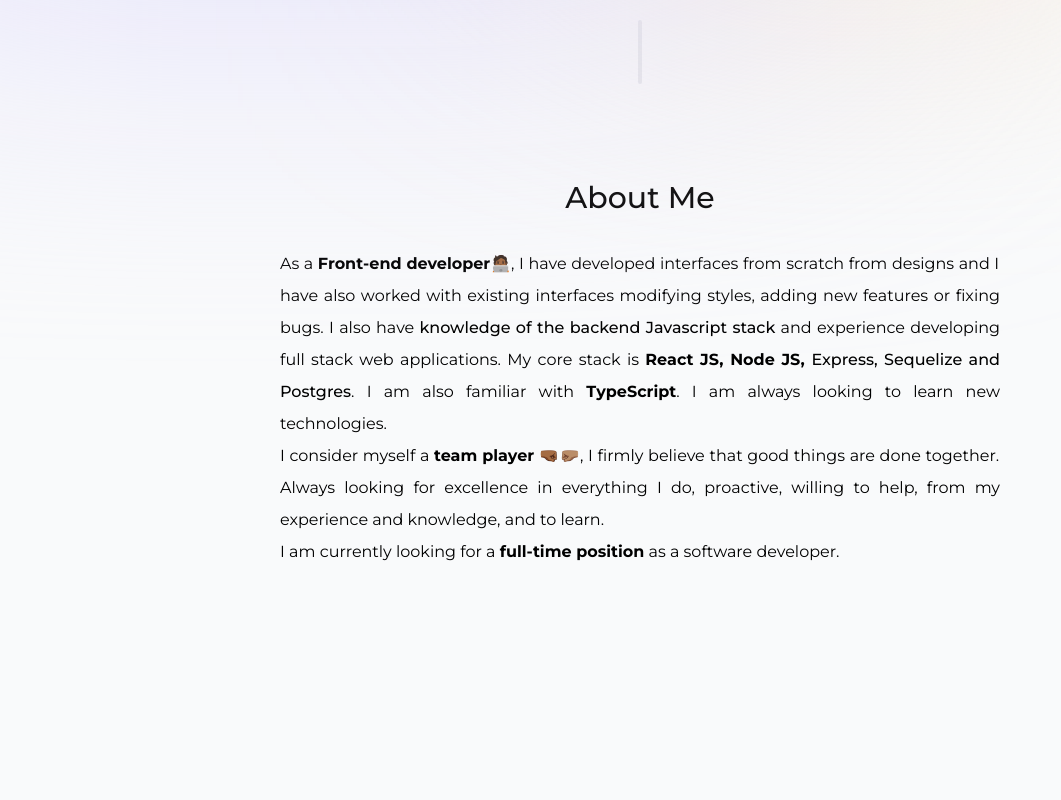
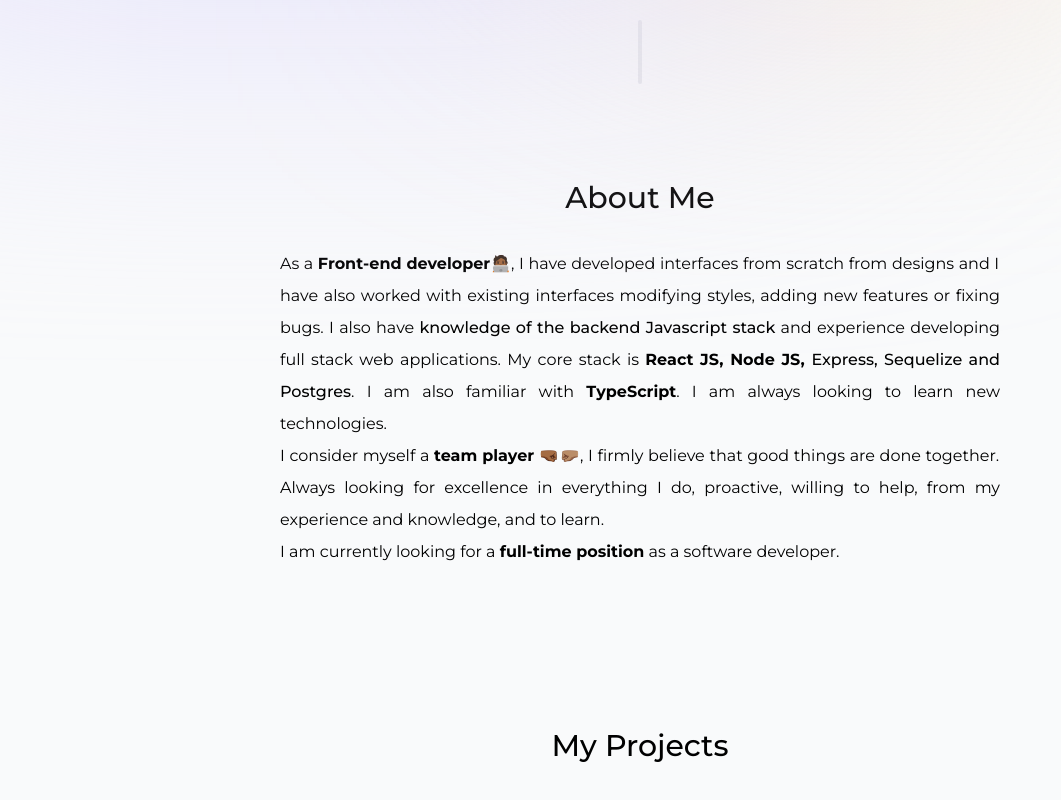
Before and after one commit to SebaSanchezI/portfolio, a Next.js app: page / in a window 1280 px wide. Shown: the part 546-1346 px from the top of the page, without its empty margins (0-1061 px from the left). Built offline with nearby package versions, Linux system fonts and the light colour scheme.

Commit message:
Create project section

```diff
--- a/app/page.tsx
+++ b/app/page.tsx
@@ -1,4 +1,4 @@
-import { About, Intro, SectionDivider } from "@/components";
+import { About, Intro, Projects, SectionDivider } from "@/components";
 
 export default function Home() {
   return (
@@ -6,6 +6,7 @@
       <Intro />
       <SectionDivider />
       <About />
+      <Projects />
     </main>
   );
 }
--- a/components/index.ts
+++ b/components/index.ts
@@ -1,5 +1,6 @@
 export * from './about';
 export * from './header';
 export * from './intro';
+export * from './projects';
 export * from './sectionDivider';
 export * from './sectionHeading';
--- /dev/null
+++ b/components/projects.tsx
@@ -0,0 +1,12 @@
+import React from 'react'
+import { SectionHeading } from './sectionHeading'
+
+type Props = {}
+
+export function Projects({}: Props) {
+  return (
+    <section>
+        <SectionHeading>My Projects</SectionHeading>
+    </section>
+  )
+}
```
